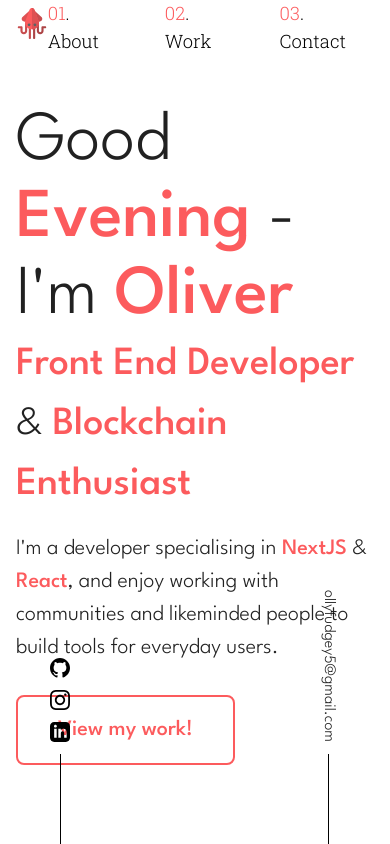
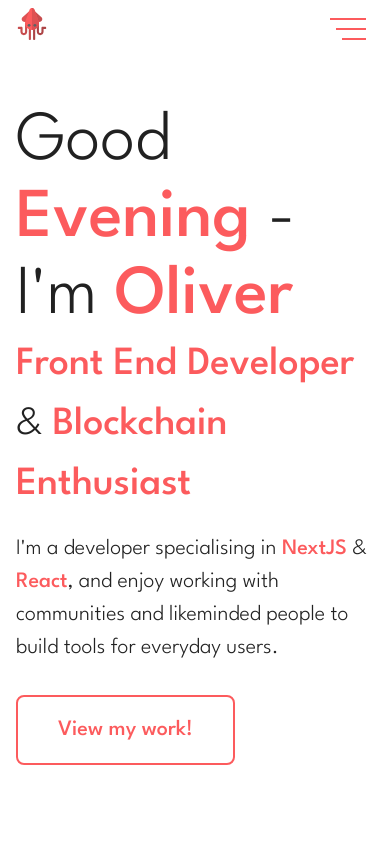
Before and after one commit to Keane54/portfolio-website, a Next.js app: page / in a window 390 px wide. Built offline with nearby package versions, Linux system fonts and the light colour scheme.

Commit message:
Complete sidebar

```diff
--- /dev/null
+++ b/components/DesktopMenu.js
@@ -0,0 +1,19 @@
+import { Typography, Box } from "@mui/material"
+
+const DesktopMenu = () => {
+    return (
+        <>
+        <Typography>
+            <Box component="span">01</Box>. About
+        </Typography>
+        <Typography>
+            <Box component="span">02</Box>. Work
+        </Typography>
+        <Typography>
+            <Box component="span">03</Box>. Contact
+        </Typography>
+        </>
+    )
+}
+
+export default DesktopMenu
--- a/components/FixedWidgets.js
+++ b/components/FixedWidgets.js
@@ -3,7 +3,7 @@ import { Container } from "@mui/system"
 import Image from "next/image"
 
 
-const FixedWidgets = ( { palette } ) => {
+const FixedWidgets = ( { theme } ) => {
 
     // Spread styles into sx prop to avoid repetition.
     const sharedStyles = {
@@ -14,6 +14,9 @@ const FixedWidgets = ( { palette } ) => {
         writingMode: 'vertical-rl',
         position: 'fixed',
         bottom: 0,
+        '@media (max-width: 900px)': {
+            display: 'none'
+        },
         '&::after': {
             display: 'block',
             content: '""',
@@ -32,21 +35,25 @@ const FixedWidgets = ( { palette } ) => {
             transition: 'all 200ms ease-in-out'
         }, '& .iconWidget:hover': {
             transform: 'scale(1.15) translateY(-2px)',
-            backgroundColor: palette.primary.main
+            backgroundColor: theme.palette.primary.main
         }, '& .emailWidget:hover': {
             transform: 'translateY(-5px)',
-            color: palette.primary.main
+            color: theme.palette.primary.main
         }
     }
 
     return (
         <>
-            <Box sx={{...sharedStyles, left: 50}}>
+            <Box sx={{...sharedStyles, left: 50, '@media (max-width: 1200px)': {
+                left: 20
+            }}}>
                 <Box className="iconWidget" sx={{mask: 'url(/githubmark.svg) no-repeat center'}}/>
                 <Box className="iconWidget" sx={{mask: 'url(/instagram.svg) no-repeat center'}}/>
                 <Box className="iconWidget" sx={{mask: 'url(/linkedin.svg) no-repeat center'}}/>
             </Box>
-            <Box sx={{...sharedStyles, right: 50}}>
+            <Box sx={{...sharedStyles, right: 50, '@media (max-width: 1200px)': {
+                right: 20
+            }}}>
                 <Typography className="emailWidget">ollyfudgey5@gmail.com</Typography>
             </Box>
         </>
--- a/components/HeaderBar.js
+++ b/components/HeaderBar.js
@@ -1,7 +1,11 @@
-import { AppBar, Toolbar, Typography } from '@mui/material'
+import { AppBar, Toolbar, Typography, useMediaQuery } from '@mui/material'
 import { Box, Container } from '@mui/system'
 import Image from 'next/image'
 import { keyframes } from '@emotion/react'
+import { useContext, useState } from 'react';
+import DesktopMenu from './DesktopMenu';
+import MobileSidebar from './MobileSidebar';
+import { MenuStatus } from '../pages';
 
 const squidWiggle = keyframes`
 0% {
@@ -24,15 +28,23 @@ const squidWiggle = keyframes`
 }
 `;
 
-const HeaderBar = ( { palette } ) => {
+const HeaderBar = ( { theme } ) => {
+    const isDesktop = useMediaQuery(theme.breakpoints.up('md'))
+
     return (
         <AppBar elevation={0} sx={{background: 'white', color:'black', position: 'static'}}>
-            <Container>
+            <Container sx={{
+                '@media (max-width: 1200px) and (min-width: 900px)': {
+                px: 8
+            }}}>
 
-            <Toolbar sx={{justifyContent: 'space-between'}} disableGutters>
+            <Toolbar sx={{justifyContent: 'space-between', alignItems: 'center'}} disableGutters>
 
-                <Box sx={{overflow: 'visible !important', '& span': {
-                        overflow: 'visible !important'
+                <Box sx={{
+                    overflow: 'visible !important',
+                    '& span': {
+                        overflow: 'visible !important',
+                        display: 'block'
                     }, '& img': {
                         transition: 'transform 300ms ease-in-out'
                     }, '& img:hover': {
@@ -52,20 +64,12 @@ const HeaderBar = ( { palette } ) => {
                         fontSize: '1.15rem',
                         fontFamily: `'Roboto Slab', "serif"`,
                         "& .MuiBox-root": {
-                            color: palette.primary.main
+                            color: theme.palette.primary.main
                         }
                     }
                 }}>
 
-                    <Typography>
-                        <Box component="span">01</Box>. About
-                    </Typography>
-                    <Typography>
-                        <Box component="span">02</Box>. Work
-                    </Typography>
-                    <Typography>
-                        <Box component="span">03</Box>. Contact
-                    </Typography>
+                {isDesktop ? <DesktopMenu/> : <MobileSidebar/>}
 
                 </Box>
 
--- /dev/null
+++ b/components/MobileSidebar.js
@@ -0,0 +1,78 @@
+import { Box } from "@mui/system"
+import { ClickAwayListener } from "@mui/material"
+import { useContext } from "react"
+import { MenuStatus } from "../pages"
+import MobileSidebarContent from "./MobileSidebarContent"
+import { useTheme } from "@emotion/react"
+
+const MobileSidebar = () => {
+
+    const theme = useTheme()
+
+    const [open, setOpen] = useContext(MenuStatus)
+
+    return (
+        <ClickAwayListener onClickAway={() => setOpen(!open)}>
+            <Box>
+                <Box onClick={() => setOpen(!open)} sx={{position: 'relative', cursor: 'pointer', padding: 1, zIndex: 100}}>
+                    <Box sx={{width: '30px', height: '24px', position: 'relative'}}>
+                        <Box sx={{
+                            position: 'absolute',
+                            top: '50%',
+                            right: '0px',
+                            width: '30px',
+                            height: '2px',
+                            backgroundColor: theme.palette.primary.main,
+                            '&::before': {
+                                content: '""',
+                                display: 'block',
+                                position: 'absolute',
+                                right: '0px',
+                                height: '2px',
+                                backgroundColor: theme.palette.primary.main,
+                                width: '120%',
+                                top: '-10px'
+                            }, '&::after': {
+                                content: '""',
+                                display: 'block',
+                                position: 'absolute',
+                                left: 'auto',
+                                right: '0px',
+                                height: '2px',
+                                backgroundColor: theme.palette.primary.main,
+                                width: '80%',
+                                bottom: '-10px'
+                            }
+                        }}>
+
+                        </Box>
+                    </Box>
+                </Box>
+
+                <Box sx={{
+                    position: 'fixed',
+                    right: open ? '0' : '-30vw',
+                    backgroundColor: 'whitesmoke',
+                    top: 0,
+                    height: '100vh',
+                    width: '30vw',
+                    transition: 'all 250ms ease-in-out',
+                    zIndex: 5,
+                    display: 'flex',
+                    flexDirection: 'column',
+                    justifyContent: 'space-evenly',
+                    alignItems: 'center',
+                    boxShadow: open ? 'rgba(0, 0, 0, 0.2) 0px 18px 50px -10px' : 'none',
+                    '@media (max-width: 600px)': {
+                        width: '65vw',
+                        right: open ? '0' : '-65vw'
+                    }
+                }}>
+                    <MobileSidebarContent/>
+                </Box>
+            </Box>
+        </ClickAwayListener>
+    )
+}
+
+export default MobileSidebar
--- /dev/null
+++ b/components/MobileSidebarContent.js
@@ -0,0 +1,65 @@
+import { Box } from "@mui/system"
+import { Typography, Stack } from "@mui/material"
+import { useTheme } from "@emotion/react"
+
+const MobileSidebarContent = () => {
+
+    const theme = useTheme()
+
+    return (
+        <Box sx={{
+            height: '80vh',
+            display: 'flex',
+            flexDirection: 'column',
+            justifyContent: 'space-evenly',
+            alignItems: 'center',
+        }}>
+            <Stack gap={3} sx={{
+                textAlign: 'center',
+                '& .MuiBox-root': {
+                '@media (max-width: 900px)': {
+                    display: 'block'
+                }
+            }}}>
+                <Typography>
+                    <Box component="span">01.</Box> About
+                </Typography>
+                <Typography>
+                    <Box component="span">02.</Box> Work
+                </Typography>
+                <Typography>
+                    <Box component="span">03.</Box> Contact
+                </Typography>
+            </Stack>
+
+            <Box sx={{
+                '& .iconWidget': {
+                    maskSize: 'contain',
+                    width: '20px',
+                    height: '20px',
+                    backgroundColor: theme.palette.primary.main,
+                    cursor: 'pointer',
+                    transition: 'all 200ms ease-in-out'
+                }, '& .iconWidget:hover': {
+                    transform: 'scale(1.15) translateY(-2px)',
+                }, '& > .emailAddress': {
+                    fontSize: 16,
+                    cursor: 'pointer',
+                    transition: 'all 200ms ease-in-out'
+                }, '& > .emailAddress:hover': {
+                    transform: 'scale(1.05)',
+                    color: theme.palette.primary.main
+                }
+            }}>
+                <Typography className="emailAddress" sx={{mb: 2}}>ollyfudgey5@gmail.com</Typography>
+                <Box sx={{display: 'flex', justifyContent: 'space-evenly', alignItems: 'center'}}>
+                    <Box className="iconWidget" sx={{mask: 'url(/githubmark.svg) no-repeat center'}}/>
+                    <Box className="iconWidget" sx={{mask: 'url(/instagram.svg) no-repeat center'}}/>
+                    <Box className="iconWidget" sx={{mask: 'url(/linkedin.svg) no-repeat center'}}/>
+                </Box>
+            </Box>
+        </Box>
+    )
+}
+
+export default MobileSidebarContent
--- a/pages/index.js
+++ b/pages/index.js
@@ -1,17 +1,19 @@
-import { Button, Typography } from '@mui/material';
+import { Button, Typography, useMediaQuery } from '@mui/material';
 import { Box, Container, useTheme } from '@mui/system';
 import Head from 'next/head'
+import { createContext, useState } from 'react';
 import DisplayGreeting from '../components/DisplayGreeting';
 import FixedWidgets from '../components/FixedWidgets';
 import HeaderBar from '../components/HeaderBar';
 
-
+export const MenuStatus = createContext()
 
 export default function Home() {
   const theme = useTheme()
 
-  // We pass the palette down as props to components which need it for this page.
-  const { palette } = theme
+  const isDesktop = useMediaQuery(theme.breakpoints.up('md'))
+
+  const [open, setOpen] = useState(false)
 
   return (
     <>
@@ -21,11 +23,23 @@ export default function Home() {
         <link rel="icon" href="squidlogo.svg" />
       </Head>
 
-      <HeaderBar palette={palette}/>
 
-      <Container sx={{marginTop: 6, '& .MuiTypography-root > .MuiBox-root': {
-        color: palette.primary.main, fontWeight: 500
-      }}}>
+      <MenuStatus.Provider value={[open, setOpen]}>
+        <HeaderBar theme={theme}/>
+
+        <Container maxWidth={'lg'}
+          sx={{
+            filter: open ? 'blur(6px)' : 'none',
+            transition: 'filter 200ms ease-in-out',
+            marginTop: 6,
+            '& .MuiTypography-root > .MuiBox-root': {
+              color: theme.palette.primary.main,
+              fontWeight: 500
+            }, '@media (max-width: 1200px) and (min-width: 900px)': {
+              px: 8
+            }
+          }}>
+
           <Box>
             <Typography fontSize={70} lineHeight={1.1}>
               Good
@@ -49,7 +63,7 @@ export default function Home() {
             <Button sx={{
               mt: 3.8,
               textTransform: 'none',
-            border: `solid 2px ${palette.primary.main}`,
+              border: `solid 2px ${theme.palette.primary.main}`,
               fontSize: 22,
               px: 5,
               py: 1.75,
@@ -59,8 +73,10 @@ export default function Home() {
             </Button>
           </Box>
 
-        <FixedWidgets palette={palette}/>
+          <FixedWidgets theme={theme}/>
+
         </Container>
+      </MenuStatus.Provider>
 
     </>
   )
```
Lines whose indentation alone changed are shown as unchanged.
